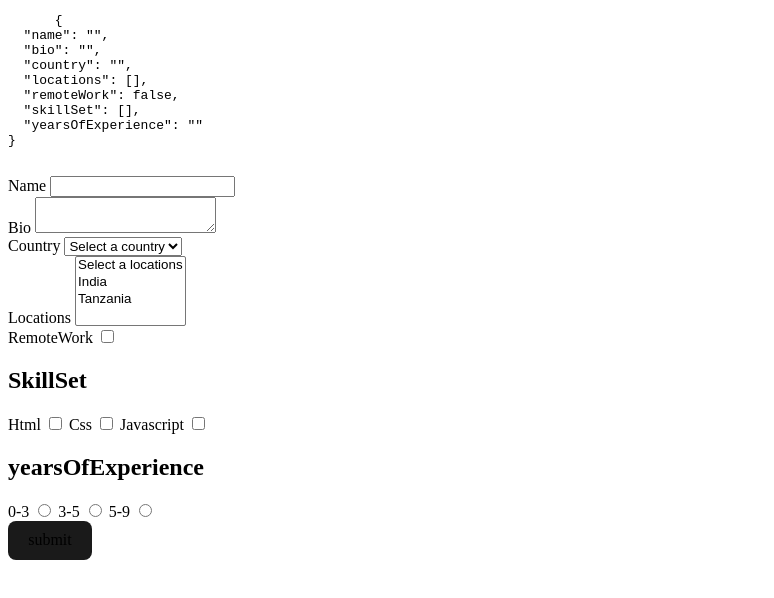
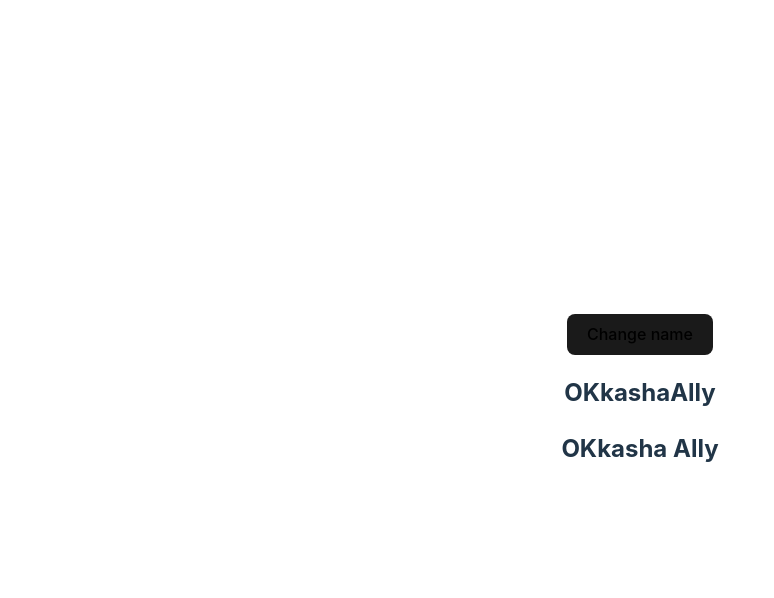
Before and after one commit to OkkashaAlly/svelte, a Svelte app: page / in a window 1280 px wide. Shown: the top 598 px of the page, without its empty margins (0-774 px from the left). Built offline with nearby package versions, Linux system fonts and the light colour scheme.

Commit message:
15 - Reactive Declarations

```diff
--- a/src/App.svelte
+++ b/src/App.svelte
@@ -1,116 +1,23 @@
 <script>
-  const formValues = {
-    name: "",
-    bio: "",
-    country: "",
-    locations: [],
-    remoteWork: false,
-    skillSet: [],
-    yearsOfExperience: "",
-  };
+  let firstName = "OKkasha";
+  let lastName = "Ally";
 
-  const handleSubmit = () => {
-    console.log(formValues);
-  };
+  $: fullName = `${firstName} ${lastName}`;
 </script>
 
 <main>
-  <div>
-    <pre>
-      {JSON.stringify(formValues, null, 2)}
-    </pre>
-  </div>
-
-  <form on:submit|preventDefault={handleSubmit}>
-    <div>
-      <label for="name">Name</label>
-      <input type="text" id="name" bind:value={formValues.name} />
-    </div>
-    <div>
-      <label for="bio">Bio</label>
-      <textarea id="bio" bind:value={formValues.bio} />
-    </div>
-    <div>
-      <label for="country">Country</label>
-      <select id="country" bind:value={formValues.country}>
-        <option value="">Select a country</option>
-        <option value="india">India</option>
-        <option value="tz">Tanzania</option>
-      </select>
-    </div>
-    <div>
-      <label for="locations">Locations</label>
-      <select id="locations" bind:value={formValues.locations} multiple>
-        <option value="">Select a locations</option>
-        <option value="india">India</option>
-        <option value="tz">Tanzania</option>
-      </select>
-    </div>
-
-    <div>
-      <label for="remoteWork">RemoteWork</label>
-      <input
-        type="checkbox"
-        id="remoteWork"
-        bind:checked={formValues.remoteWork}
-      />
-    </div>
-
-    <div>
-      <h2>SkillSet</h2>
-      <label for="html">Html</label>
-      <input
-        type="checkbox"
-        id="html"
-        value="html"
-        bind:group={formValues.skillSet}
-      />
-      <label for="css">Css</label>
-      <input
-        type="checkbox"
-        id="css"
-        value="css"
-        bind:group={formValues.skillSet}
-      />
-      <label for="javascript">Javascript</label>
-      <input
-        type="checkbox"
-        id="javascript"
-        value="javascript"
-        bind:group={formValues.skillSet}
-      />
-    </div>
-    <div>
-      <h2>yearsOfExperience</h2>
-      <label for="0-3">0-3</label>
-      <input
-        type="radio"
-        id="0-3"
-        value="0-3"
-        bind:group={formValues.yearsOfExperience}
-      />
-      <label for="3-5">3-5</label>
-      <input
-        type="radio"
-        id="3-5"
-        value="3-5"
-        bind:group={formValues.yearsOfExperience}
-      />
-      <label for="5-9">5-9</label>
-      <input
-        type="radio"
-        id="5-9"
-        value="5-9"
-        bind:group={formValues.yearsOfExperience}
-      />
-    </div>
-
-    <button>submit</button>
-  </form>
+  <button
+    on:click={() => {
+      firstName = "Okshanaby";
+    }}>Change name</button
+  >
+  <h2>
+    {firstName}{lastName}
+  </h2>
+  <h2>
+    {fullName}
+  </h2>
 </main>
 
 <style>
-  input + label {
-    display: inline-flex;
-  }
 </style>
--- a/src/app.css
+++ b/src/app.css
@@ -1,4 +1,4 @@
-/* :root {
+:root {
   font-family: Inter, system-ui, Avenir, Helvetica, Arial, sans-serif;
   line-height: 1.5;
   font-weight: 400;
@@ -60,7 +60,7 @@ h1 {
   button {
     background-color: #f9f9f9;
   }
-} */
+}
 
 button {
   border-radius: 8px;
```
